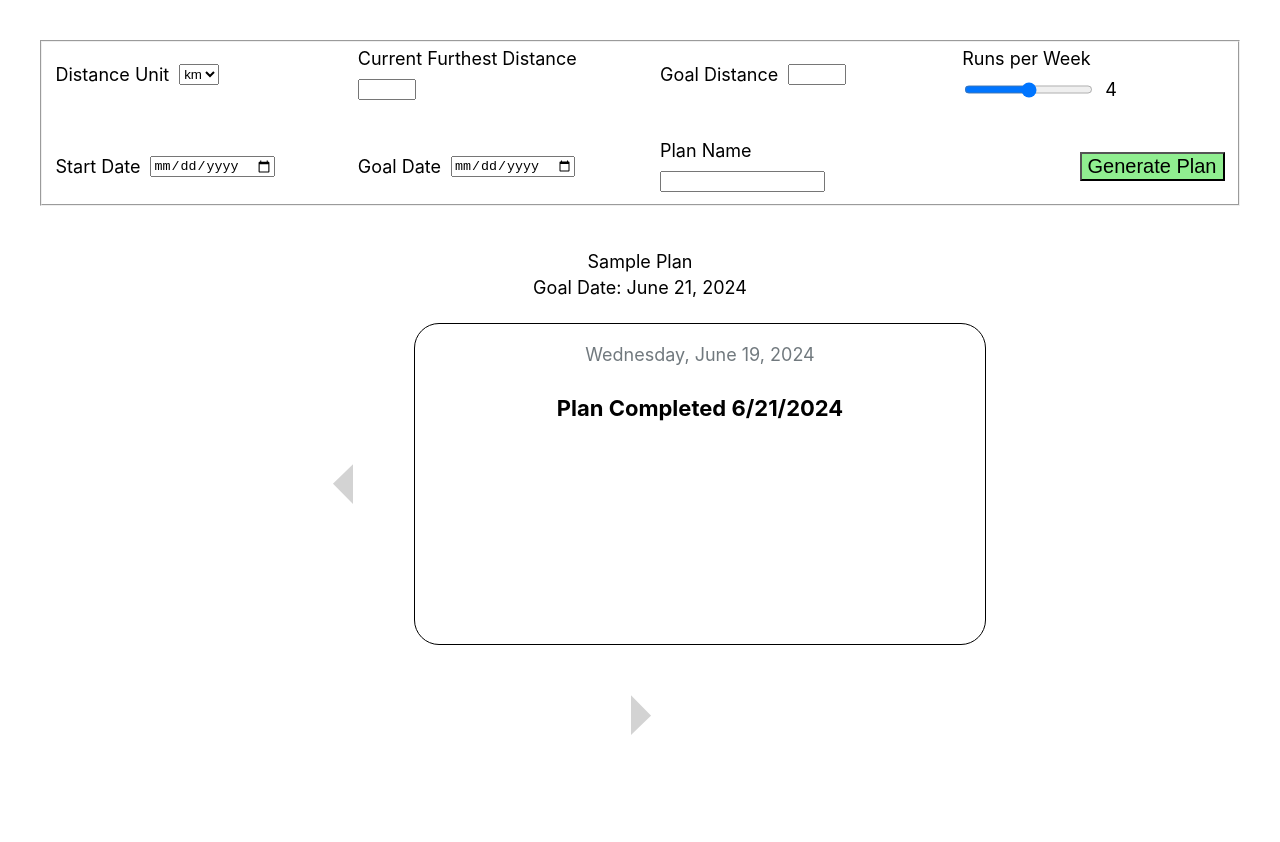
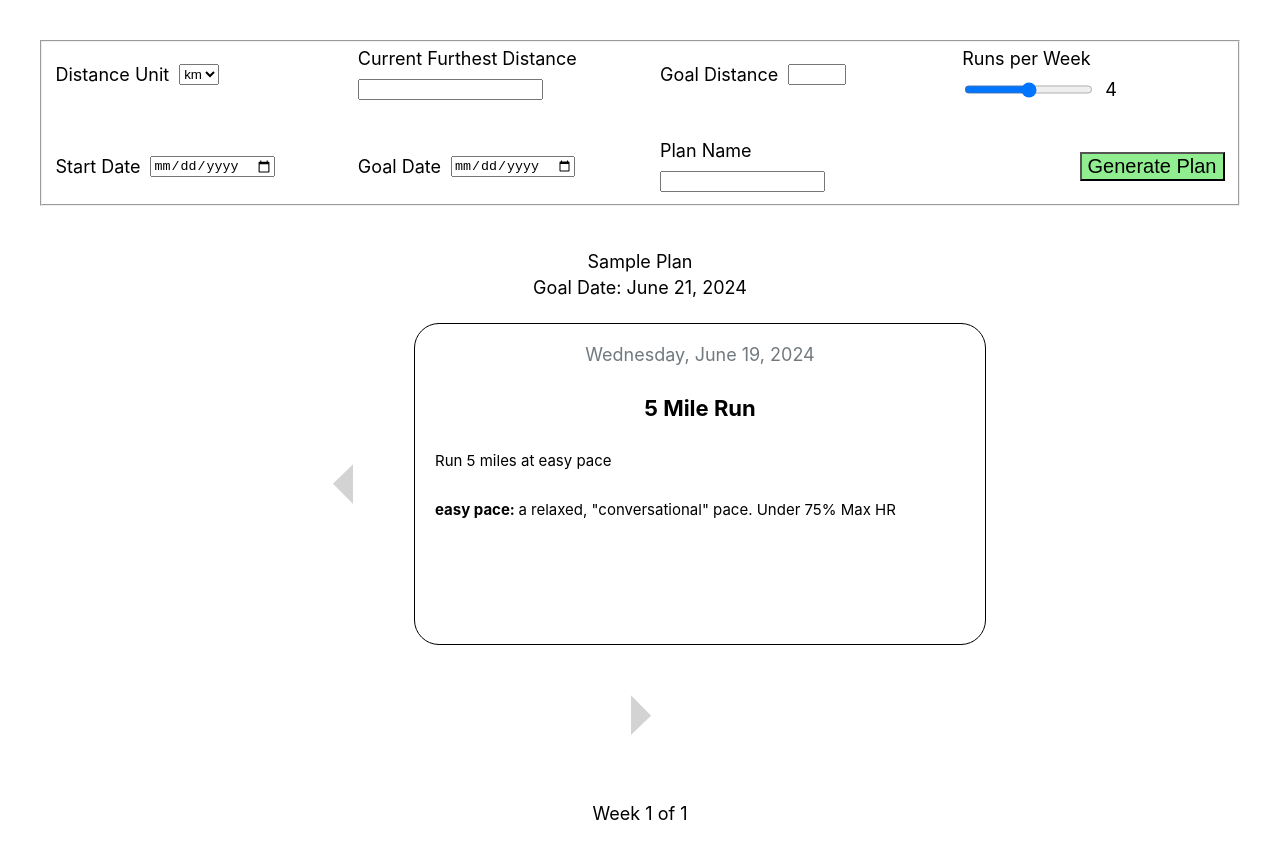
Before and after one commit to warrenmblood/training-plan-generator, a React (Create React App) app: page / in a window 1280 px wide. Before the commit the page ends 803 px from the top, so only its background shows below. Built offline with nearby package versions, Linux system fonts and the light colour scheme.

Commit message:
generatePlan bug fixes

```diff
--- a/src/App.js
+++ b/src/App.js
@@ -5,40 +5,27 @@ import Sidebar from "./components/Sidebar";
 import './App.css';
 
 const App = () => {
-  const [plan, setPlan] = useState(
-    {
-      name: "Select a Plan to View Workouts",
-      startDate: new Date(),
-      goalDate: new Date(),
-      workouts: [],
-    }
-  );
+  const [plan, setPlan] = useState({});
 
-  useEffect(() => {
   const jargon = {};
-
   jargon.easy = {
     term: 'easy pace',
     def: `a relaxed, "conversational" pace. Under 75% Max HR`
   };
-
   jargon.tempo = {
     term: 'tempo pace',
-      def: `a harder effort, but maintainable for 6-10 miles. 85-90% Max HR`
+    def: `a harder effort, but maintainable for 40-60 minutes. 85-90% Max HR`
   };
-
   const workout1 = {
     title: "5 Mile Run",
     description: "Run 5 miles at easy pace",
     terms: [jargon.easy]
   };
-
-    const workout2 = {
+  const offDay = {
     title: "Off Day",
-      description: "",
+    description: "Take a day to rest.",
     terms: []
   };
-
   const workout3 = {
     title: "10 Mile Progression Run",
     description:
@@ -47,25 +34,26 @@ const App = () => {
       "Hold tempo pace for last 2 miles. Adjust pace based on feel.",
     terms: [jargon.easy, jargon.tempo]
   };
-
   const samplePlan = {
     name: "Sample Plan",
     startDate: new Date(),
     goalDate: new Date(new Date().getFullYear(), new Date().getMonth(), new Date().getDate() + 2),
-      workouts: [workout1, workout2, workout3]
+    workouts: [workout1, offDay, workout3]
   };
 
+  useEffect(() => {
     setPlan(samplePlan);
   }, []);
-
 
   return (
     <div className="wrapper">
       <PlanInputs
         setPlan={setPlan}
+        offDay={offDay}
+        jargon={jargon}
       />
       <Plan
-        planInfo={plan}
+        planInfo={plan ?? {}}
       />
       <Sidebar />
     </div>
--- a/src/components/Plan.js
+++ b/src/components/Plan.js
@@ -6,14 +6,15 @@ import { compareDates, planWeeks, currentWeek } from "../utils.js";
 function Plan({ planInfo }) {
     const [planDate, setPlanDate] = useState(new Date()); // date selected
     const [workoutNum, setWorkoutNum] = useState(0); // index of workout in planInfo.workouts that is displayed
-    const [started, setStarted] = useState(false); // whether planDate is before planInfo.startDate
-    const [completed, setCompleted] = useState(false); // whether planDate is after planInfo.goalDate
-    const [onPlan, setOnPlan] = useState(false); // whether planDate falls within planInfo.startDate and planInfo.goalDate
-    const [offPlanMsg, setOffPlanMsg] = useState(''); // message displayed in workout when planDate falls outside of planInfo.startDate and planInfo.goalDate
+    const [onPlan, setOnPlan] = useState(true); // whether planDate falls within planInfo.startDate and planInfo.goalDate
+    const [offPlanMsg, setOffPlanMsg] = useState(""); // workout message displayed when planDate falls outside of planInfo.startDate and planInfo.goalDate
 
     const dateFormat = { year: 'numeric', month: 'long', day: 'numeric' };
 
     useEffect(() => {
+        if(!planInfo.startDate) {
+            return;
+        }
         const start = planInfo.startDate; // first day of plan
         const end = planInfo.goalDate; // last day of plan
         const today = new Date(); // today's date
@@ -24,26 +25,22 @@ function Plan({ planInfo }) {
             // plan has ended. set planDate to last day of plan
             setPlanDate(end);
         }
-    }, []);
+    }, [planInfo]);
 
     useEffect(() => {
+        if(!planInfo.startDate) {
+            return;
+        }
         const diff = compareDates(planInfo.startDate, planDate); // days from first day of plan until planDate
         setWorkoutNum(Math.max(0, Math.min(diff, planInfo.workouts.length - 1))); // workout # in plan
-        setStarted(diff >= 0);
-        setCompleted(diff >= planInfo.workouts.length);
-        console.log(planInfo);
-    }, [planDate]);
-
-    useEffect(() => {
-        setOnPlan(started && !completed);
+        const completed = (diff >=  planInfo.workouts.length);
+        setOnPlan(diff >= 0 && !completed);
         setOffPlanMsg(
             completed ?
             `Plan completed ${planInfo.goalDate.toLocaleDateString("en-US")}` :
             `Plan starts ${planInfo.startDate.toLocaleDateString("en-US")}`
         );
-        console.log(`started: ${started}`);
-        console.log(`completed: ${completed}`);
-    }, [started, completed]);
+    }, [planDate]);
 
     const nextDay = () => {
         setPlanDate(new Date(planDate.getFullYear(), planDate.getMonth(), planDate.getDate() + 1));
@@ -53,27 +50,26 @@ function Plan({ planInfo }) {
         setPlanDate(new Date(planDate.getFullYear(), planDate.getMonth(), planDate.getDate() - 1));
     };
 
+    const workoutExists = onPlan && planInfo.workouts;
+
     return(
         <div className="plan">
             <div className="workoutHeader">
-                <p>{ planInfo.name ?? "" }</p>
-                <p>{ `Goal Date:
-                        ${planInfo.goalDate.toLocaleDateString("en-US", dateFormat) ?? new Date().toLocaleDateString("en-US", dateFormat)}
-                    `}
-                </p>
+                <p>{planInfo.name ?? "Select a Plan to View Workouts"}</p>
+                <p>{planInfo.goalDate ? `Goal Date: ${planInfo.goalDate.toLocaleDateString("en-US", dateFormat)}` : ""}</p>
             </div>
             <button type="button" onClick={prevDay}>&#128896;</button>
             <Workout
                 planDate = {planDate}
-                title = {onPlan ? planInfo.workouts[workoutNum].title : offPlanMsg}
-                desc = {onPlan ? planInfo.workouts[workoutNum].description : ""}
-                terms = {onPlan ? planInfo.workouts[workoutNum].terms : []}
+                title = {workoutExists ? planInfo.workouts[workoutNum].title : offPlanMsg}
+                desc = {workoutExists ? planInfo.workouts[workoutNum].description : ""}
+                terms = {workoutExists ? planInfo.workouts[workoutNum].terms : []}
             />
             <button type="button" onClick={nextDay}>&#128898;</button>
             <Stats
                 onPlan = {onPlan}
-                currentWeek = {currentWeek(planInfo.startDate, workoutNum)}
-                planWeeks = {planWeeks(planInfo.startDate, planInfo.workouts.length)}
+                currentWeek = {planInfo.startDate ? currentWeek(planInfo.startDate, workoutNum) : 0}
+                planWeeks = {planInfo.startDate ? planWeeks(planInfo.startDate, planInfo.workouts.length) : 0}
             />
         </div>
     );
--- a/src/components/PlanInputs.js
+++ b/src/components/PlanInputs.js
@@ -2,11 +2,11 @@ import React, { useState } from "react";
 import { useForm } from "react-hook-form";
 import { generatePlan, compareDates } from "../utils.js";
 
-function PlanInputs({ setPlan }) {
-    const [daysPerWeek, setDaysPerWeek] = useState(4);
+function PlanInputs({ setPlan, offDay, jargon }) {
+    const [runsPerWeek, setRunsPerWeek] = useState(4);
 
     const updateSlider = (e) => {
-        setDaysPerWeek(e.target.value);
+        setRunsPerWeek(e.target.value);
     };
 
     const {
@@ -17,10 +17,10 @@ function PlanInputs({ setPlan }) {
     } = useForm();
 
     const onSubmit = (data) => {
-        const plan = generatePlan(data);
+        const plan = generatePlan(data, offDay, jargon);
+        console.log(data);
         console.log(plan);
         setPlan(plan);
-        console.log(data);
     };
 
     return (
@@ -41,18 +41,18 @@ function PlanInputs({ setPlan }) {
                     )}
                 </div>
                 <div className="entry">
-                    <label htmlFor="currentDistance">Current Furthest Distance</label>
+                    <label htmlFor="startDistance">Current Furthest Distance</label>
                     <input
-                        {...register("currentDistance", {
-                            required: "Current distance is required",
+                        {...register("startDistance", {
+                            required: "Current furthest distance is required",
                             valueAsNumber: true,
                         })}
-                        id="currentDistance"
+                        id="startDistance"
                         type="number"
                         step="any"
                     />
-                    {errors.currentDistance && (
-                        <div className="error">errors.currentDistance.message</div>
+                    {errors.startDistance && (
+                        <div className="error">errors.startDistance.message</div>
                     )}
                 </div>
                 <div className="entry">
@@ -71,19 +71,19 @@ function PlanInputs({ setPlan }) {
                     )}
                 </div>
                 <div className="entry">
-                    <label htmlFor="daysPerWeek">Runs per Week</label>
+                    <label htmlFor="runsPerWeek">Runs per Week</label>
                     <input
-                        {...register("daysPerWeek", {
+                        {...register("runsPerWeek", {
                             valueAsNumber: true,
                         })}
                         type="range"
-                        id="daysPerWeek"
-                        value={daysPerWeek}
+                        id="runsPerWeek"
+                        value={runsPerWeek}
                         min="1"
                         max="7"
                         onChange={(e) => updateSlider(e)}
                     />
-                    <output>{daysPerWeek}</output>
+                    <output>{runsPerWeek}</output>
                 </div>
                 <div className="entry">
                     <label htmlFor="startDate">Start Date</label>
--- a/src/utils.js
+++ b/src/utils.js
@@ -1,13 +1,21 @@
+export function convertUTCToLocal(date) {
+    // convert date object from UTC to local time
+    const newDate = date;
+    newDate.setMinutes(date.getMinutes() + date.getTimezoneOffset());
+    return newDate;
+}
+
 export function compareDates(d1, d2) {
-    // return how many days from d1 to d2
+    // return how many days from d1 to d2 (both date objects)
     const d1Start = new Date(d1.getFullYear(), d1.getMonth(), d1.getDate()); // remove time of day from d1
     const d2Start = new Date(d2.getFullYear(), d2.getMonth(), d2.getDate()); // remove time of day from d2
-    const diff = d2Start.getTime() - d1Start.getTime(); // difference in milliseconds
-    return (diff / 86400000); // convert to days
+    let diff = d2Start.getTime() - d1Start.getTime(); // difference in milliseconds
+    diff = Math.round(diff / 86400000) // convert to days and round (daylight savings adjustment)
+    return diff;
 }
 
 export function planWeeks(start, length) {
-    // return how many weeks (partial or full weeks sat through sun) in plan
+    // return # weeks in plan
     // start: start date of plan. date object
     // length: number of days in plan. non-negative integer
     const fullWeeks = Math.floor(length / 7);
@@ -19,7 +27,7 @@ export function planWeeks(start, length) {
 export function currentWeek(start, workoutNum) {
     // return the plan week number based on a given workout number
     // start: start date of plan. date object
-    // workout: number (index) of the given workout in the plan. non-negative integer
+    // workoutNum: number (index) of the given workout in the plan. non-negative integer
     if(workoutNum < 7) {
         const week1Days = 6 - start.getDay();
         return (workoutNum > week1Days) ? 2 : 1;
@@ -27,183 +35,112 @@ export function currentWeek(start, workoutNum) {
     return 1 + currentWeek(start, workoutNum - 7);
 }
 
-export function generateLongRun(distance, unit, jargon) {
-    const workout = {
-        title: `${distance} ${unit} Long Run`,
-        description: `Run ${distance} ${unit} at easy pace. Try to increase pace over the last quarter of the run`,
-        terms: jargon
-    };
+export function generateWorkout(type, distance, unit, jargon) {
+    const workout = {}
+    let title = `${Math.round(distance)} ${unit} `;
+    let desc = '';
+    let terms;
+    switch (type) {
+        case 'long':
+            title += 'Long Run';
+            desc = `Run ${Math.round(distance)} ${unit} at easy pace. Try to increase pace over the last quarter of the run`;
+            terms = [jargon.easy];
+            break;
+        case 'easy':
+            title += 'Easy Run';
+            desc = `Run ${Math.round(distance)} ${unit} at easy pace`;
+            terms = [jargon.easy]
+            break;
+        case 'progression':
+            title += 'Progression Run';
+            desc = `Run ${Math.round(distance)} ${unit} total. Run at easy pace for first and last 10 min of the run. ` +
+                `During the middle portion, gradually increase pace from easy pace until you reach tempo pace. ` +
+                `Adjust pace based on feel. Aim to reach tempo pace ~10 min before slowing back down to easy pace for final 10 min.`;
+            terms = [jargon.easy, jargon.tempo];
+            break;
+        case 'goal':
+            title += 'Goal Run';
+            desc = `Today's the day! Run ${Math.round(distance)} ${unit} and base your pace off of your previous long runs. Good luck!`;
+            terms = [];
+    }
+    workout.title = title;
+    workout.description = desc;
+    workout.terms = terms;
+
     return workout;
 }
 
-export function generateEasyRun(distance, unit, jargon) {
-    const workout = {
-        title: `${distance} ${unit} Easy Run`,
-        description: `Run ${distance} ${unit} at easy pace`,
-        terms: jargon
-    };
-    return workout;
-}
-
-export function generateProgressionRun(distance, unit, jargon) {
-    const workout = {
-        title: `${distance} ${unit} Progression Run`,
-        description: `Run ${distance} ${unit} total. ` +
-            `Run at easy pace for first and last 10 min of the run (decrease if total run time shorter than 40 min). ` +
-            `During the middle portion, gradually increase pace from easy pace until you reach tempo pace. ` +
-            `Adjust pace based on feel. Aim to reach tempo pace ~10 min before slowing back down to easy pace for final 10 min.`,
-        terms: jargon
-    };
-    return workout;
-}
-
-export function generateGoalRun(distance, unit) {
-    const workout = {
-        title: `${distance} ${unit} Goal Run`,
-        description: `Today's the day! Run ${distance} ${unit} and base your pace off of your previous long runs. Good luck!`,
-        terms: []
-    };
-    return workout;
-}
-
-export function generatePlan(planInputs) {
+export function generatePlan(planInputs, offDay, jargon) {
     // return a plan object based on planInputs
     const plan = {};
     plan.name = planInputs.name;
-    plan.startDate = planInputs.startDate;
-    plan.goalDate = planInputs.goalDate;
+    plan.startDate = convertUTCToLocal(planInputs.startDate);
+    plan.goalDate = convertUTCToLocal(planInputs.goalDate);
     plan.workouts = [];
 
     const runsPerWeek = planInputs.runsPerWeek;
-    const planLength = compareDates(planInputs.startDate, planInputs.goalDate);
+    const planLength = compareDates(planInputs.startDate, planInputs.goalDate) + 1;
     const numWeeks = planWeeks(plan.startDate, planLength);
-    const startDist = planInputs.startDist;
-    const goalDist = planInputs.goalDist;
-    const weeklyInc = Math.round(100 * Math.max(0, Math.round(0.75*goalDist) - startDist) / (numWeeks - 2)) / 100;
+    const startDistance = planInputs.startDistance;
+    const goalDistance = planInputs.goalDistance;
+    const weeklyInc = Math.round(100 * Math.max(0, Math.round(0.75*goalDistance) - startDistance) / (numWeeks - 2)) / 100;
     const unit = planInputs.unit;
     let longest;
-    let distance;
 
-    const offDay = {
-        title: "Off Day",
-        description: "Take a day to rest.",
-        terms: []
-    };
-    const jargon = {};
-    jargon.easy = {
-        term: 'easy pace',
-        def: `a relaxed, "conversational" pace. Under 75% Max HR`
-    };
-    jargon.tempo = {
-        term: 'tempo pace',
-        def: `a harder effort, but maintainable for 40-60 minutes. 85-90% Max HR`
-    };
-
-    for (let i = 0; i < planLength; i++) {
-        plan.workouts.push(offDay);
+    plan.workouts.push(generateWorkout('goal', goalDistance, unit, jargon));
+    longest = Math.round(0.75*goalDistance);
+    for (let i = 1; i <= planLength - 1; i++) {
+        switch (i % 7) {
+            case 0: // long run (priority = 1)
+                plan.workouts.unshift(generateWorkout('long', longest, unit, jargon));
+                longest -= weeklyInc;
+                break;
+            case 1: // short easy run (priority = 7)
+                if(runsPerWeek >= 7) {
+                    plan.workouts.unshift(generateWorkout('easy', Math.round(0.3*longest), unit, jargon));
+                } else {
+                    plan.workouts.unshift(offDay);
                 }
-
-    // priority 1 workout (long runs)
-    plan.workouts[planLength - 1] = generateGoalRun(goalDist, unit);
-    longest = Math.round(0.75*goalDist);
-    for (let i = planLength - 8; i >= 0; i -= 7) {
-        if((i < 7) && (runsPerWeek <= 1 )) {
-            // If this is the last workout to be added to first week, fill workout on first day of plan
-            plan.workouts[0] = generateLongRun(longest, unit, [jargon.easy]);
+                break;
+            case 2: // medium easy run (priority = 3)
+                if(runsPerWeek >= 3) {
+                    plan.workouts.unshift(generateWorkout('easy', Math.round(0.4*longest), unit, jargon));
                 } else {
-            plan.workouts[i] = generateLongRun(longest, unit, [jargon.easy]);
+                    plan.workouts.unshift(offDay);
                 }
-        longest -= weeklyInc;
+                break;
+            case 3: // progression run (priority = 5)
+                if(runsPerWeek >= 5) {
+                    plan.workouts.unshift(generateWorkout('progression', Math.round(0.5*longest), unit, jargon));
+                } else {
+                    plan.workouts.unshift(offDay);
                 }
-
-    // priority 2 workout (short easy runs)
-    plan.workouts[planLength - 4] = generateEasyRun(Math.round(0.3*goalDist), unit, [jargon.easy]);
-    longest = Math.round(0.75*goalDist);
-    for (let i = planLength - 11; i >= 0; i -= 7) {
-        distance = Math.round(0.3*longest);
-        if((i < 7) && (runsPerWeek <= 2)) {
-            // If this is the last workout to be added to first week, fill workout on first day of plan
-            plan.workouts[0] = generateEasyRun(distance, unit, [jargon.easy]);
+                break;
+            case 4: // short easy run (priority = 2)
+                if(runsPerWeek >= 2) {
+                    plan.workouts.unshift(generateWorkout('easy', Math.round(0.3*longest), unit, jargon));
                 } else {
-            plan.workouts[i] = generateEasyRun(distance, unit, [jargon.easy]);
+                    plan.workouts.unshift(offDay);
                 }
-        longest -= weeklyInc;
+                break;
+            case 5: // medium easy run (priority = 6)
+                if(runsPerWeek >= 6) {
+                    plan.workouts.unshift(generateWorkout('easy', Math.round(0.4*longest), unit, jargon));
+                } else {
+                    plan.workouts.unshift(offDay);
                 }
-
-    // priority 3 workout (medium easy runs)
-    plan.workouts[planLength - 6] = generateEasyRun(Math.round(0.4*goalDist), unit, [jargon.easy]);
-    longest = Math.round(0.75*goalDist);
-    for (let i = planLength - 13; i >= 0; i -= 7) {
-        distance = Math.round(0.4*longest);
-        if((i < 7) && (runsPerWeek <= 3)) {
-            // If this is the last workout to be added to first week, fill workout on first day of plan
-            plan.workouts[0] = generateEasyRun(distance, unit, [jargon.easy]);
+                break;
+            case 6: // short easy run (priority = 4)
+                if(runsPerWeek >= 4) {
+                    plan.workouts.unshift(generateWorkout('easy', Math.round(0.3*longest), unit, jargon));
                 } else {
-            plan.workouts[i] = generateEasyRun(distance, unit, [jargon.easy]);
+                    plan.workouts.unshift(offDay);
                 }
-        longest -= weeklyInc;
         }
-
-    // priority 4 workout (short easy runs)
-    plan.workouts[planLength - 2] = generateEasyRun(Math.round(0.3*goalDist), unit, [jargon.easy]);
-    longest = Math.round(0.75*goalDist);
-    for (let i = planLength - 9; i >= 0; i -= 7) {
-        distance = Math.round(0.3*longest);
-        if((i < 7) && (runsPerWeek <= 4)) {
-            // If this is the last workout to be added to first week, fill workout on first day of plan
-            plan.workouts[0] = generateEasyRun(distance, unit, [jargon.easy]);
-        } else {
-            plan.workouts[i] = generateEasyRun(distance, unit, [jargon.easy]);
-        }
-        longest -= weeklyInc;
-    }
-
-    // priority 5 workout (progression run)
-    plan.workouts[planLength - 5] = generateProgressionRun(Math.round(0.5*goalDist), unit, [jargon.easy, jargon.tempo]);
-    longest = Math.round(0.75*goalDist);
-    for (let i = planLength - 12; i >= 0; i -= 7) {
-        distance = Math.round(0.5*longest);
-        if((i < 7) && (runsPerWeek <= 5)) {
-            // If this is the last workout to be added to first week, fill workout on first day of plan
-            plan.workouts[0] = generateProgressionRun(distance, unit, [jargon.easy, jargon.tempo]);
-        } else {
-            plan.workouts[i] = generateProgressionRun(distance, unit, [jargon.easy, jargon.tempo]);
-        }
-        longest -= weeklyInc;
-    }
-
-    // priority 6 workout (medium easy runs)
-    plan.workouts[planLength - 3] = generateEasyRun(Math.round(0.4*goalDist), unit, [jargon.easy]);
-    longest = Math.round(0.75*goalDist);
-    for (let i = planLength - 10; i >= 0; i -= 7) {
-        distance = Math.round(0.4*longest);
-        if((i < 7) && (runsPerWeek <= 6)) {
-            // If this is the last workout to be added to first week, fill workout on first day of plan
-            plan.workouts[0] = generateEasyRun(distance, unit, [jargon.easy]);
-        } else {
-            plan.workouts[i] = generateEasyRun(distance, unit, [jargon.easy]);
-        }
-        longest -= weeklyInc;
-    }
-
-    // priority 7 workout (short easy runs)
-    plan.workouts[planLength - 7] = generateEasyRun(Math.round(0.3*goalDist), unit, [jargon.easy]);
-    longest = Math.round(0.75*goalDist);
-    for (let i = planLength - 14; i >= 0; i -= 7) {
-        distance = Math.round(0.3*longest);
-        if(i < 7) {
-            // If this is the last workout to be added to first week, fill workout on first day of plan
-            plan.workouts[0] = generateEasyRun(distance, unit, [jargon.easy]);
-        } else {
-            plan.workouts[i] = generateEasyRun(distance, unit, [jargon.easy]);
-        }
-        longest -= weeklyInc;
     }
 
     return plan;
 }
-
-
 
 // algorithm - assume plan is at least 8 weeks
 // workouts in order. replace with off by (lowest priority)
```
Lines whose indentation alone changed are shown as unchanged.
